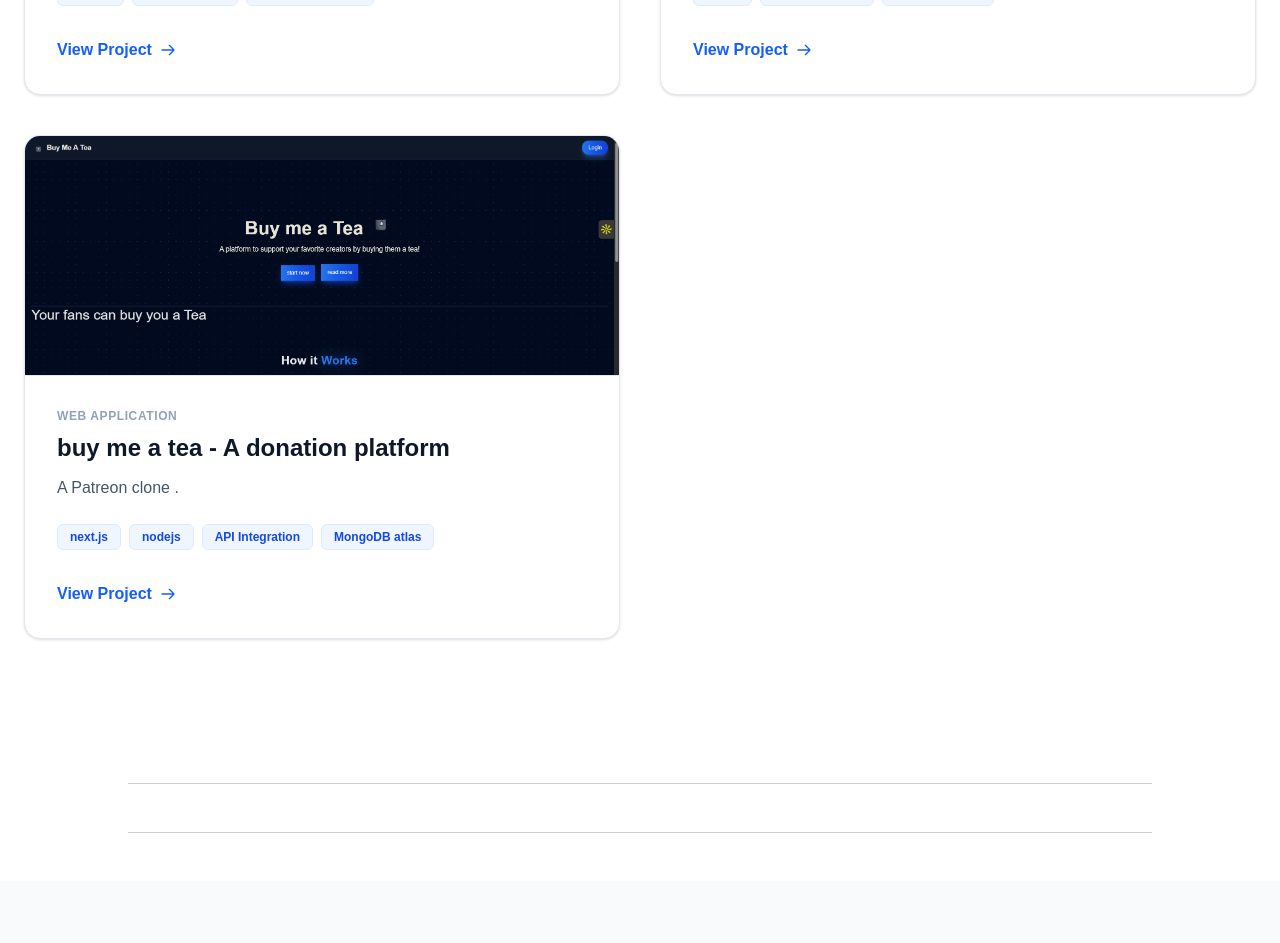
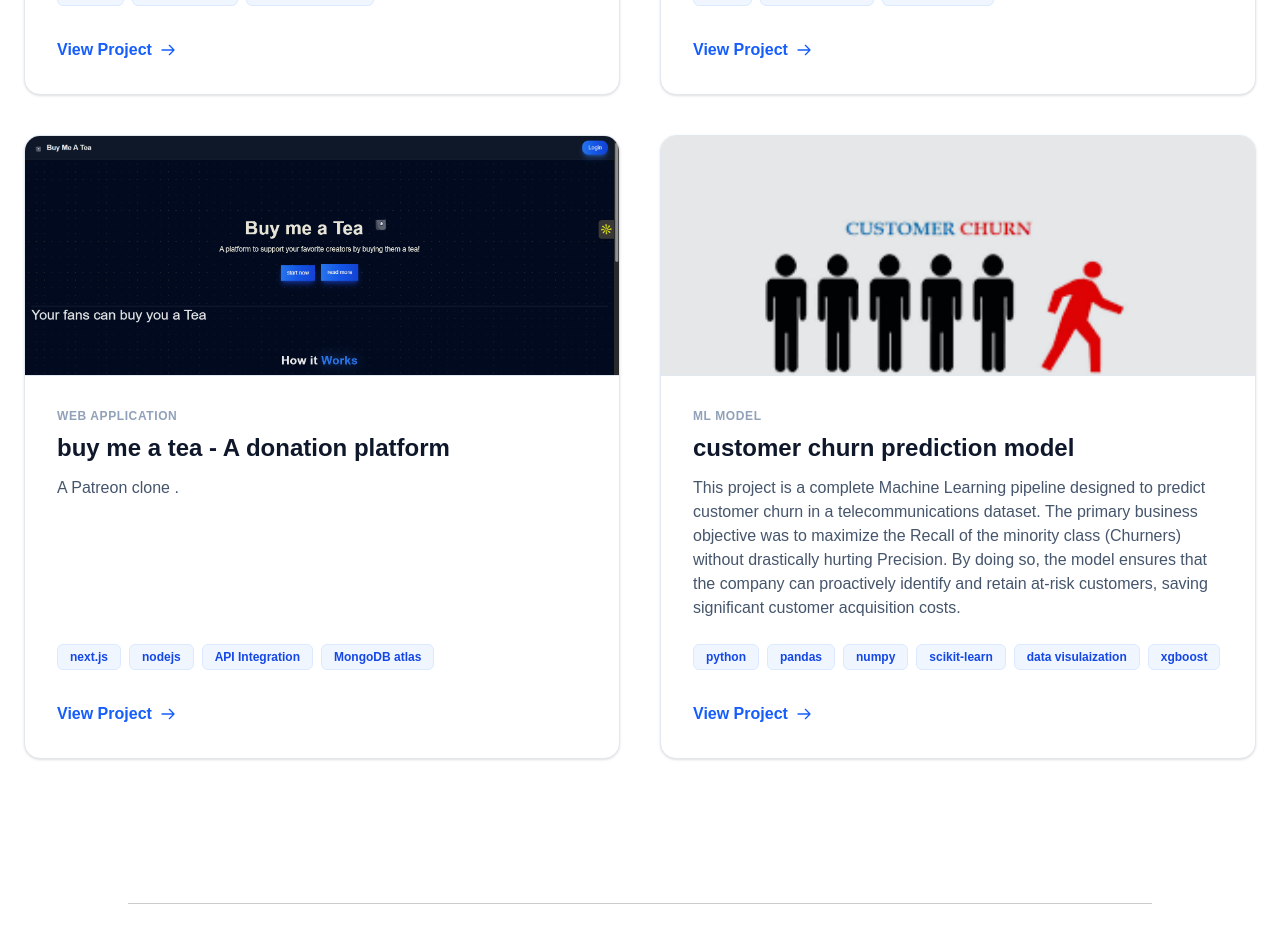
Before and after one commit to sanjuseervii/sanju-portfolio, a Next.js app: page / in a window 1280 px wide. Shown: the part 3180-4123 px from the top of the page. Built offline with nearby package versions, Linux system fonts and the light colour scheme.

Commit message:
new project added

```diff
--- a/src/app/components/mywork.js
+++ b/src/app/components/mywork.js
@@ -48,6 +48,15 @@ const Works = () => {
     techStack: ["next.js", "nodejs", "API Integration", "MongoDB atlas" ],
     image: "/projects/buy-me-a-tea.png",
     link: "https://getmetea.vercel.app/"
+  },
+  {
+    id: 6,
+    title: "customer churn prediction model ",
+    category: "ml model ",
+    description: "This project is a complete Machine Learning pipeline designed to predict customer churn in a telecommunications dataset. The primary business objective was to maximize the Recall of the minority class (Churners) without drastically hurting Precision. By doing so, the model ensures that the company can proactively identify and retain at-risk customers, saving significant customer acquisition costs.",
+    techStack: ["python", "pandas","numpy","scikit-learn","data visulaization","xgboost" ],
+    image: "/projects/churnpredict.png",
+    link: "https://github.com/sanjuseervii/churn-prediction"
   }
 
   ];
```
Also changed, not shown: public/projects/churnpredict.png (added).
